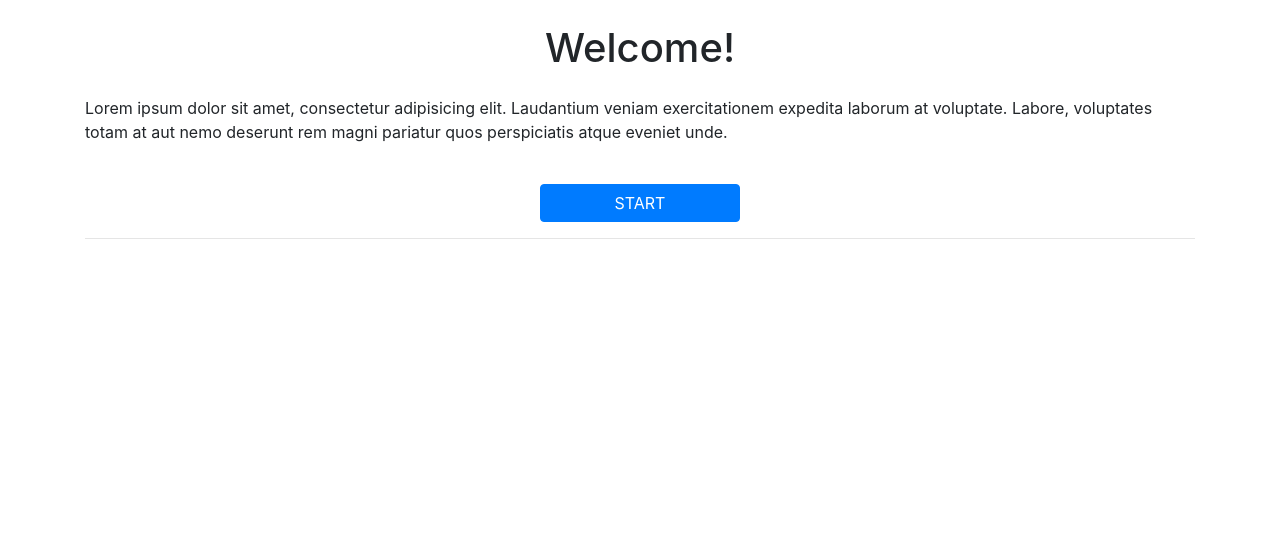
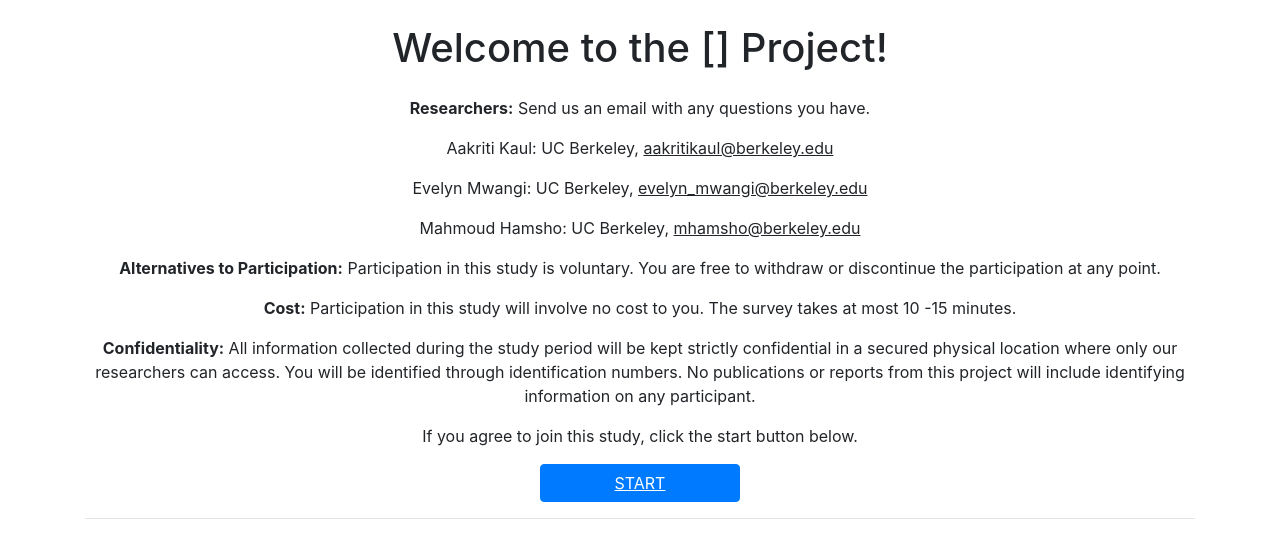
Before and after one commit to mevey/ExperimentsProject, a Django app: page / in a window 1280 px wide. Shown: the top 558 px of the page. Run offline with Django 3.2, Linux system fonts and the light colour scheme; some libraries are stand-ins or nearby versions.

Commit message:
update to intro

```diff
--- a/app/templates/index.html
+++ b/app/templates/index.html
@@ -5,7 +5,12 @@
     <meta charset="UTF-8">
     <link href="https://stackpath.bootstrapcdn.com/bootstrap/4.1.3/css/bootstrap.min.css" rel="stylesheet" integrity="sha384-MCw98/SFnGE8fJT3GXwEOngsV7Zt27NXFoaoApmYm81iuXoPkFOJwJ8ERdknLPMO" crossorigin="anonymous">
     <link rel="stylesheet" type="text/css" href="{% static 'style.css' %}">
-    <title>Welcome</title>
+    <title>Meninism Project</title>
+    <style>
+      a {
+      text-decoration:underline !important;
+      }
+    </style>
 
   </head>
 
@@ -15,14 +20,21 @@
     <div class="container">
 
       <!-- Page Heading -->
-      <h1 class="my-4 text-center">Welcome!</h1>
+      <h1 class="my-4 text-center">Welcome to the [] Project!</h1>
 
       <!-- Project One -->
       <div class="row">
 
         <div class="col-md-12 text-center">
-          <p class="text-left">Lorem ipsum dolor sit amet, consectetur adipisicing elit. Laudantium veniam exercitationem expedita laborum at voluptate. Labore, voluptates totam at aut nemo deserunt rem magni pariatur quos perspiciatis atque eveniet unde.</p>
-          <br>
+          <p><b>Researchers:</b> Send us an email with any questions you have. </p>
+          <p>Aakriti Kaul: UC Berkeley, <a>aakritikaul@berkeley.edu</a></p>
+          <p>Evelyn Mwangi: UC Berkeley, <a>evelyn_mwangi@berkeley.edu</a></p>
+          <p>Mahmoud Hamsho: UC Berkeley, <a>mhamsho@berkeley.edu</a></p>
+          <p><b>Alternatives to Participation:</b> Participation in this study is voluntary. You are free to withdraw or discontinue the participation at any point.
+
+          <p><b>Cost:</b> Participation in this study will involve no cost to you. The survey takes at most 10 -15 minutes.</p>
+          <p><b>Confidentiality:</b> All information collected during the study period will be kept strictly confidential in a secured  physical location where only our researchers can access. You will be identified through identification numbers. No  publications or reports from this project will include identifying information on any participant. </p>
+          <p>If you agree to join this study, click the start button below.</p>
           <a class="btn btn-primary" href="/enroll" style="width:200px;">START</a>
           <br>
         </div>
```
